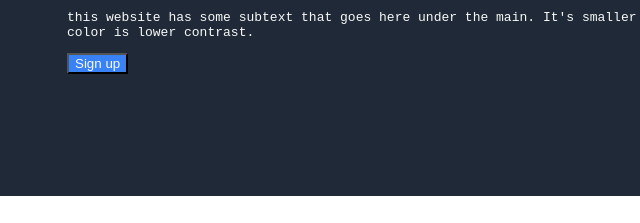
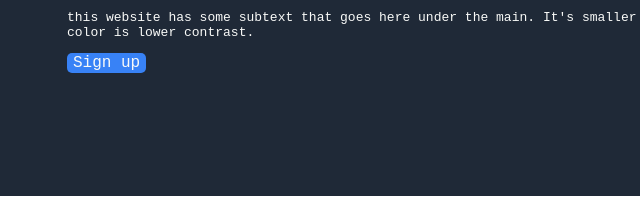
Before and after one commit to twan47/Landing-page, a plain HTML site: page index.html in a window 1280 px wide. Shown: the part 324-547 px from the top of the page, 41-681 px from the left. Drawn offline with Linux system fonts and the light colour scheme.

Commit message:
edited button to correct font and larger size, and curved border.

```diff
--- a/styles.css
+++ b/styles.css
@@ -59,6 +59,10 @@
 button {
     background-color:#3882f6;
     color:#f9faf8;
+    border: #3882f6;
+    border-radius: 5px;
+    font-size: large;
+    font-family: monospace;
 }
 
 h1 {
```
